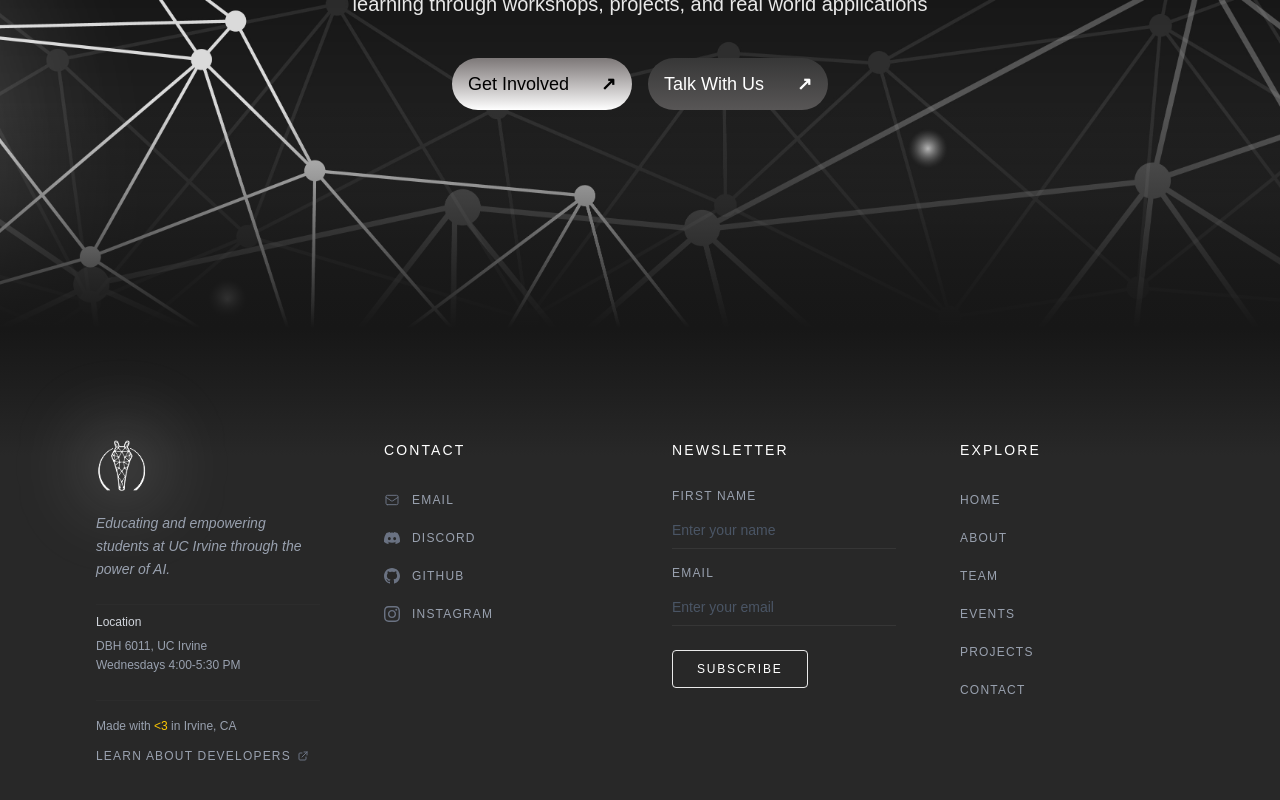
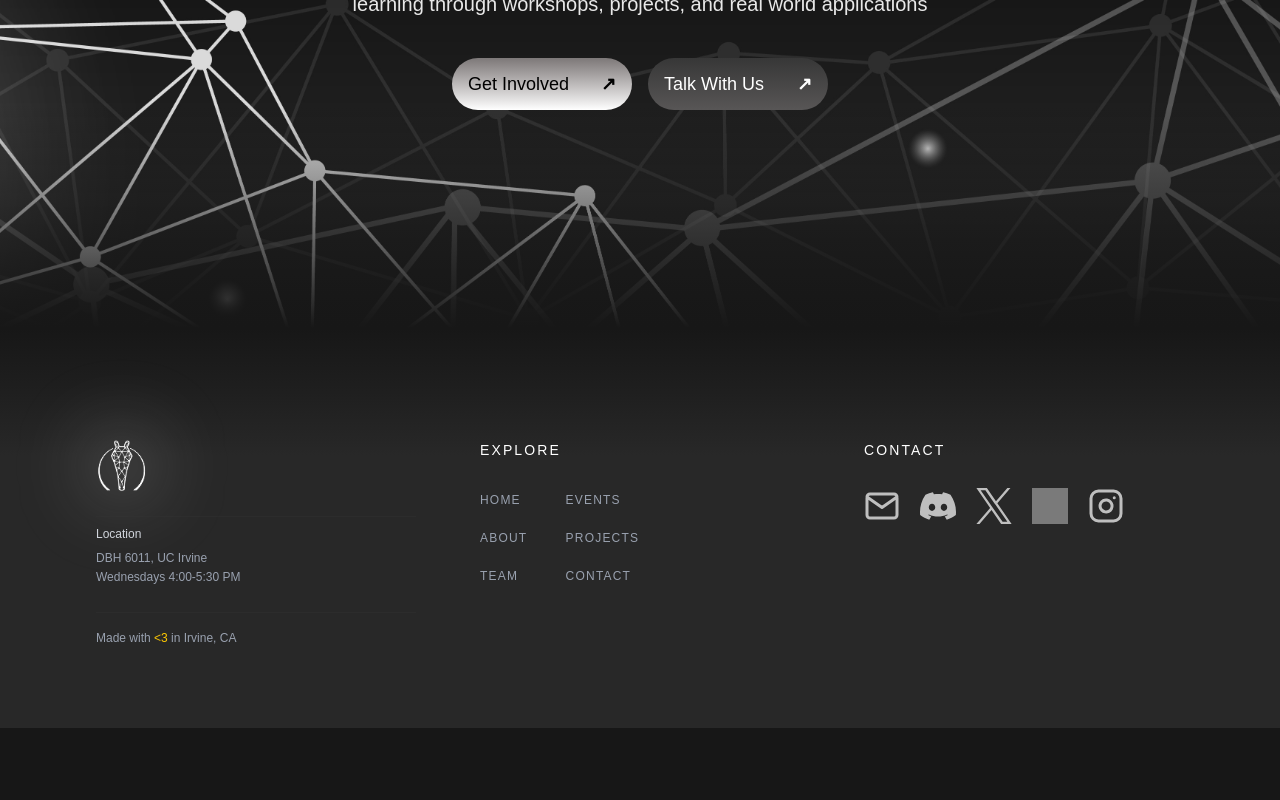
Before and after one commit to aiclubatuci/aiclub-website, a Next.js app: page / in a window 1280 px wide. Shown: the part 472-1272 px from the top of the page. After the commit the page ends 1200 px from the top, so only its background shows below. Built offline with nearby package versions, Linux system fonts and the light colour scheme; grey boxes are pictures that could not be loaded.

Commit message:
refactor: simplified footer

```diff
--- a/src/components/global/Footer.tsx
+++ b/src/components/global/Footer.tsx
@@ -1,13 +1,9 @@
-"use client";
-
 import Image from "next/image";
 import Link from "next/link";
-import { useState } from "react";
+import { SocialLinks } from "@/components/SocialLinks";
 
 export default function Footer() {
-  const [firstName, setFirstName] = useState("");
-  const [email, setEmail] = useState("");
-  const navigationLinks = [
+  const navigationLinks: { name: string; path: string }[] = [
     { name: "Home", path: "/" },
     { name: "About", path: "/about" },
     { name: "Team", path: "/board" },
@@ -16,18 +12,14 @@ export default function Footer() {
     { name: "Contact", path: "/contact" },
   ];
 
-  const handleSubscribe = (e: React.FormEvent) => {
-    e.preventDefault();
-    console.log("Subscribe:", { firstName, email });
-    setFirstName("");
-    setEmail("");
-  };
+  const leftLinks = navigationLinks.slice(0, 3);
+  const rightLinks = navigationLinks.slice(3);
 
   return (
     <footer className="w-full bg-[#282828] text-white relative">
       <div className="absolute top-0 left-0 right-0 h-32 bg-gradient-to-b from-[#171717] via-[#1f1f1f] to-[#282828]"></div>
       <div className="max-w-7xl mx-auto px-4 sm:px-8 md:px-12 lg:px-16 xl:px-24 pt-24 md:pt-28 pb-16 md:pb-20 relative z-10">
-        <div className="grid grid-cols-1 md:grid-cols-2 lg:grid-cols-4 gap-12 md:gap-12 lg:gap-16">
+        <div className="grid grid-cols-1 md:grid-cols-2 lg:grid-cols-3 gap-12 md:gap-12 lg:gap-16">
           {/* Column 1 - Brand */}
           <div className="flex flex-col gap-6">
             <div className="flex flex-col gap-5">
@@ -44,10 +36,6 @@ export default function Footer() {
                   />
                 </div>
               </Link>
-              <p className="text-sm text-gray-400 italic font-light leading-relaxed max-w-xs">
-                Educating and empowering students at UC Irvine through the power
-                of AI.
-              </p>
             </div>
             <div className="flex flex-col gap-2.5 pt-2 border-t border-[#363636]/30">
               <div className="text-xs text-gray-400 leading-relaxed">
@@ -61,161 +49,17 @@ export default function Footer() {
                 Made with <span className="text-yellow-400">&lt;3</span> in
                 Irvine, CA
               </p>
-              <a
-                href="https://github.com"
-                target="_blank"
-                rel="noopener noreferrer"
-                className="text-xs text-gray-400 hover:text-white transition-all duration-300 uppercase tracking-[0.1em] flex items-center gap-1.5 group w-fit"
-              >
-                Learn about developers
-                <svg
-                  className="w-3 h-3 text-gray-500 group-hover:text-white group-hover:translate-x-0.5 transition-all duration-300"
-                  fill="none"
-                  stroke="currentColor"
-                  viewBox="0 0 24 24"
-                >
-                  <path
-                    strokeLinecap="round"
-                    strokeLinejoin="round"
-                    strokeWidth={2}
-                    d="M10 6H6a2 2 0 00-2 2v10a2 2 0 002 2h10a2 2 0 002-2v-4M14 4h6m0 0v6m0-6L10 14"
-                  />
-                </svg>
-              </a>
             </div>
           </div>
 
-          {/* Column 2 - Contact */}
-          <div className="flex flex-col gap-6">
-            <h3 className="text-sm font-medium uppercase tracking-[0.15em] text-white mb-1">
-              Contact
-            </h3>
-            <div className="flex flex-col gap-3.5">
-              <a
-                href="mailto:contact@aiatuci.org"
-                className="flex items-center gap-3 text-xs text-gray-400 hover:text-white transition-all duration-300 uppercase tracking-[0.1em] group py-1"
-              >
-                <svg
-                  className="w-4 h-4 text-gray-500 group-hover:text-white transition-all duration-300"
-                  fill="none"
-                  stroke="currentColor"
-                  viewBox="0 0 24 24"
-                >
-                  <path
-                    strokeLinecap="round"
-                    strokeLinejoin="round"
-                    strokeWidth={1.5}
-                    d="M3 8l7.89 5.26a2 2 0 002.22 0L21 8M5 19h14a2 2 0 002-2V7a2 2 0 00-2-2H5a2 2 0 00-2 2v10a2 2 0 002 2z"
-                  />
-                </svg>
-                <span className="relative">
-                  Email
-                  <span className="absolute bottom-0 left-0 w-0 h-px bg-white group-hover:w-full transition-all duration-300"></span>
-                </span>
-              </a>
-              <a
-                href="https://discord.gg"
-                target="_blank"
-                rel="noopener noreferrer"
-                className="flex items-center gap-3 text-xs text-gray-400 hover:text-white transition-all duration-300 uppercase tracking-[0.1em] group py-1"
-              >
-                <svg
-                  className="w-4 h-4 text-gray-500 group-hover:text-white transition-all duration-300"
-                  fill="currentColor"
-                  viewBox="0 0 24 24"
-                >
-                  <path d="M20.317 4.37a19.791 19.791 0 0 0-4.885-1.515.074.074 0 0 0-.079.037c-.21.375-.444.864-.608 1.25a18.27 18.27 0 0 0-5.487 0 12.64 12.64 0 0 0-.617-1.25.077.077 0 0 0-.079-.037A19.736 19.736 0 0 0 3.677 4.37a.07.07 0 0 0-.032.027C.533 9.046-.32 13.58.099 18.057a.082.082 0 0 0 .031.057 19.9 19.9 0 0 0 5.993 3.03.078.078 0 0 0 .084-.028c.462-.63.874-1.295 1.226-1.994a.076.076 0 0 0-.041-.106 13.107 13.107 0 0 1-1.872-.892.077.077 0 0 1-.008-.128 10.2 10.2 0 0 0 .372-.292.074.074 0 0 1 .077-.01c3.928 1.793 8.18 1.793 12.062 0a.074.074 0 0 1 .078.01c.12.098.246.198.373.292a.077.077 0 0 1-.006.127 12.299 12.299 0 0 1-1.873.892.077.077 0 0 0-.041.107c.36.698.772 1.362 1.225 1.993a.076.076 0 0 0 .084.028 19.839 19.839 0 0 0 6.002-3.03.077.077 0 0 0 .032-.054c.5-5.177-.838-9.674-3.549-13.66a.061.061 0 0 0-.031-.03zM8.02 15.33c-1.183 0-2.157-1.085-2.157-2.419 0-1.333.956-2.419 2.157-2.419 1.21 0 2.176 1.096 2.157 2.42 0 1.333-.956 2.418-2.157 2.418zm7.975 0c-1.183 0-2.157-1.085-2.157-2.419 0-1.333.955-2.419 2.157-2.419 1.21 0 2.176 1.096 2.157 2.42 0 1.333-.946 2.418-2.157 2.418z" />
-                </svg>
-                <span className="relative">
-                  Discord
-                  <span className="absolute bottom-0 left-0 w-0 h-px bg-white group-hover:w-full transition-all duration-300"></span>
-                </span>
-              </a>
-              <a
-                href="https://github.com"
-                target="_blank"
-                rel="noopener noreferrer"
-                className="flex items-center gap-3 text-xs text-gray-400 hover:text-white transition-all duration-300 uppercase tracking-[0.1em] group py-1"
-              >
-                <svg
-                  className="w-4 h-4 text-gray-500 group-hover:text-white transition-all duration-300"
-                  fill="currentColor"
-                  viewBox="0 0 24 24"
-                >
-                  <path d="M12 0c-6.626 0-12 5.373-12 12 0 5.302 3.438 9.8 8.207 11.387.599.111.793-.261.793-.577v-2.234c-3.338.726-4.033-1.416-4.033-1.416-.546-1.387-1.333-1.756-1.333-1.756-1.089-.745.083-.729.083-.729 1.205.084 1.839 1.237 1.839 1.237 1.07 1.834 2.807 1.304 3.492.997.107-.775.418-1.305.762-1.604-2.665-.305-5.467-1.334-5.467-5.931 0-1.311.469-2.381 1.236-3.221-.124-.303-.535-1.524.117-3.176 0 0 1.008-.322 3.301 1.23.957-.266 1.983-.399 3.003-.404 1.02.005 2.047.138 3.006.404 2.291-1.552 3.297-1.23 3.297-1.23.653 1.653.242 2.874.118 3.176.77.84 1.235 1.911 1.235 3.221 0 4.609-2.807 5.624-5.479 5.921.43.372.823 1.102.823 2.222v3.293c0 .319.192.694.801.576 4.765-1.589 8.199-6.086 8.199-11.386 0-6.627-5.373-12-12-12z" />
-                </svg>
-                <span className="relative">
-                  GitHub
-                  <span className="absolute bottom-0 left-0 w-0 h-px bg-white group-hover:w-full transition-all duration-300"></span>
-                </span>
-              </a>
-              <a
-                href="https://www.instagram.com"
-                target="_blank"
-                rel="noopener noreferrer"
-                className="flex items-center gap-3 text-xs text-gray-400 hover:text-white transition-all duration-300 uppercase tracking-[0.1em] group py-1"
-              >
-                <svg
-                  className="w-4 h-4 text-gray-500 group-hover:text-white transition-all duration-300"
-                  fill="currentColor"
-                  viewBox="0 0 24 24"
-                >
-                  <path d="M12 2.163c3.204 0 3.584.012 4.85.07 3.252.148 4.771 1.691 4.919 4.919.058 1.265.069 1.645.069 4.849 0 3.205-.012 3.584-.069 4.849-.149 3.225-1.664 4.771-4.919 4.919-1.266.058-1.644.07-4.85.07-3.204 0-3.584-.012-4.849-.07-3.26-.149-4.771-1.699-4.919-4.92-.058-1.265-.07-1.644-.07-4.849 0-3.204.013-3.583.07-4.849.149-3.227 1.664-4.771 4.919-4.919 1.266-.057 1.645-.069 4.849-.069zm0-2.163c-3.259 0-3.667.014-4.947.072-4.358.2-6.78 2.618-6.98 6.98-.059 1.281-.073 1.689-.073 4.948 0 3.259.014 3.668.072 4.948.2 4.358 2.618 6.78 6.98 6.98 1.281.058 1.689.072 4.948.072 3.259 0 3.668-.014 4.948-.072 4.354-.2 6.782-2.618 6.979-6.98.059-1.28.073-1.689.073-4.948 0-3.259-.014-3.667-.072-4.947-.196-4.354-2.617-6.78-6.979-6.98-1.281-.059-1.69-.073-4.949-.073zm0 5.838c-3.403 0-6.162 2.759-6.162 6.162s2.759 6.163 6.162 6.163 6.162-2.759 6.162-6.163c0-3.403-2.759-6.162-6.162-6.162zm0 10.162c-2.209 0-4-1.79-4-4 0-2.209 1.791-4 4-4s4 1.791 4 4c0 2.21-1.791 4-4 4zm6.406-11.845c-.796 0-1.441.645-1.441 1.44s.645 1.44 1.441 1.44c.795 0 1.439-.645 1.439-1.44s-.644-1.44-1.439-1.44z" />
-                </svg>
-                <span className="relative">
-                  Instagram
-                  <span className="absolute bottom-0 left-0 w-0 h-px bg-white group-hover:w-full transition-all duration-300"></span>
-                </span>
-              </a>
-            </div>
-          </div>
-
-          {/* Column 3 - Newsletter */}
-          <div className="flex flex-col gap-6">
-            <h3 className="text-sm font-medium uppercase tracking-[0.15em] text-white mb-1">
-              Newsletter
-            </h3>
-            <form onSubmit={handleSubscribe} className="flex flex-col gap-4">
-              <div className="flex flex-col gap-2">
-                <label className="text-xs text-gray-400 uppercase tracking-[0.1em]">
-                  First Name
-                </label>
-                <input
-                  type="text"
-                  value={firstName}
-                  onChange={(e) => setFirstName(e.target.value)}
-                  className="bg-transparent border-b border-[#363636] focus:border-white outline-none text-sm text-white py-2 transition-all duration-300 placeholder:text-gray-600 focus:placeholder:text-gray-500"
-                  placeholder="Enter your name"
-                />
-              </div>
-              <div className="flex flex-col gap-2">
-                <label className="text-xs text-gray-400 uppercase tracking-[0.1em]">
-                  Email
-                </label>
-                <input
-                  type="email"
-                  value={email}
-                  onChange={(e) => setEmail(e.target.value)}
-                  className="bg-transparent border-b border-[#363636] focus:border-white outline-none text-sm text-white py-2 transition-all duration-300 placeholder:text-gray-600 focus:placeholder:text-gray-500"
-                  placeholder="Enter your email"
-                />
-              </div>
-              <button
-                type="submit"
-                className="mt-2 border border-white/90 rounded-sm px-6 py-2.5 text-xs text-white uppercase tracking-[0.15em] hover:bg-white hover:text-[#282828] transition-all duration-300 self-start font-light"
-              >
-                Subscribe
-              </button>
-            </form>
-          </div>
-
-          {/* Column 4 - Explore */}
+          {/* Column 2 - Explore */}
           <div className="flex flex-col gap-6">
             <h3 className="text-sm font-medium uppercase tracking-[0.15em] text-white mb-1">
               Explore
             </h3>
-            <nav className="flex flex-col gap-3.5">
-              {navigationLinks.map((link) => (
+            <nav className="grid grid-cols-2 gap-x-3 gap-y-3.5 w-fit">
+              <div className="flex flex-col gap-3.5">
+                {leftLinks.map((link) => (
                   <Link
                     key={link.name}
                     href={link.path}
@@ -227,7 +71,32 @@ export default function Footer() {
                     </span>
                   </Link>
                 ))}
+              </div>
+              <div className="flex flex-col gap-3.5">
+                {rightLinks.map((link) => (
+                  <Link
+                    key={link.name}
+                    href={link.path}
+                    className="text-xs text-gray-400 hover:text-white transition-all duration-300 uppercase tracking-[0.1em] py-1 group relative w-fit"
+                  >
+                    <span className="relative">
+                      {link.name}
+                      <span className="absolute bottom-0 left-0 w-0 h-px bg-white group-hover:w-full transition-all duration-300"></span>
+                    </span>
+                  </Link>
+                ))}
+              </div>
             </nav>
+          </div>
+
+          {/* Column 3 - Contact */}
+          <div className="flex flex-col gap-6">
+            <h3 className="text-sm font-medium uppercase tracking-[0.15em] text-white mb-1">
+              Contact
+            </h3>
+            <div className="[&>div]:justify-start [&>div]:gap-5 [&_img]:h-8 [&_img]:sm:h-9 [&_img]:w-8 [&_img]:sm:w-9">
+              <SocialLinks email="aiclub@uci.edu" />
+            </div>
           </div>
         </div>
       </div>
```
Lines whose indentation alone changed are shown as unchanged.
